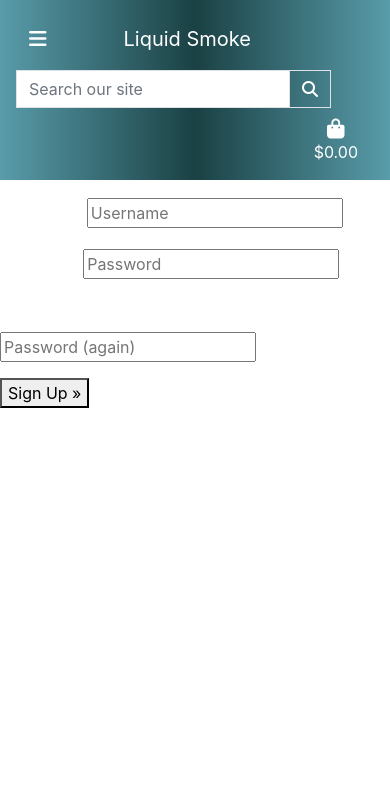
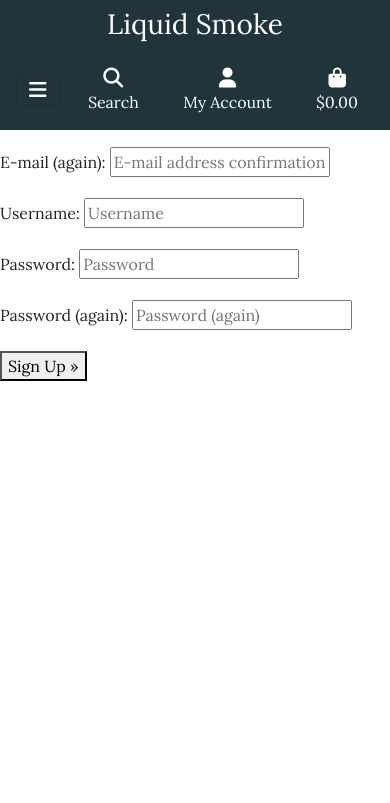
Before and after one commit to EddieStn/liquid-smoke, a Django app: page /accounts/signup/ in a window 390 px wide. Shown: the top 803 px of the page. Run offline with Django 3.2, Linux system fonts and the light colour scheme; parts of the project's set-up code (start-up, migrations or seed data) failed here and were passed over; some libraries are stand-ins or nearby versions.

Commit message:
Redo nav bar with added desktop/mobile headers

```diff
--- a/static/css/base.css
+++ b/static/css/base.css
@@ -3,19 +3,20 @@ html {
 }
 
 body {
-    height: calc(100vh - 2.5em);
-}
-.bg-nav {
-    background: rgb(89,156,170);
-    background: linear-gradient(90deg, rgba(89,156,170,1) 0%, rgba(26,65,68,1) 50%, rgba(89,156,170,1) 100%);
+    height: calc(100vh - 200px);
+    font-family: 'Lora', serif;
 }
 
-.font-white {
-    color: white !important;
+.bg-nav {
+    background: rgb(33, 52, 58);
 }
 
 .bg-white {
     background-color: white;
+}
+
+.logo {
+    width: fit-content;
 }
 
 .account-link {
@@ -28,15 +29,42 @@ body {
     color: rgb(33, 52, 58) !important;
 }
 
-.menu-item {
-    padding: 0.5em;
-}
 .menu-item:hover {
     background-color: rgb(33, 52, 58);
+}
+
+.nav-link {
+    padding: 0.5rem;
+}
+
+.nav-cat {
+    border: 1px outset white ;
+}
+
+.nav-cat:hover {
+    border: 1px inset white ;
+}
+
+.dropdown-menu {
+    border: 1px solid black !important;
+}
+
+.dropdown-item:hover {
+    background-color: rgb(33, 52, 58);
+    text-decoration: underline;
 }
 
 @media (max-width: 992px) {
     .account-link {
         display: block;
     }
+
+    .nav-cat {
+        border: none;
+    }
+
+    .nav-cat:hover {
+        border: none;
+    }
+
 }
--- a/templates/base.html
+++ b/templates/base.html
@@ -14,6 +14,7 @@
   {% block corecss %}
   <link rel="stylesheet" href="https://cdn.jsdelivr.net/npm/bootstrap@4.6.2/dist/css/bootstrap.min.css"
     integrity="sha384-xOolHFLEh07PJGoPkLv1IbcEPTNtaed2xpHsD9ESMhqIYd0nLMwNLD69Npy4HI+N" crossorigin="anonymous">
+  <link href="https://fonts.googleapis.com/css2?family=Lora&display=swap" rel="stylesheet">
   <link rel="stylesheet" href="{% static 'css/base.css' %}">
   {% endblock %}
 
@@ -29,67 +30,57 @@
   <title>Liquid Smoke {% block extra_title %}{% endblock %}</title>
 </head>
 
-<body class="font-white">
-  <header class="container-fluid fixed-top bg-nav p-0">
-    <nav class="navbar navbar-expand-lg font-white">
-      <button class="navbar-toggler" type="button" data-toggle="collapse" data-target="#navbarSupportedContent" aria-controls="navbarSupportedContent" aria-expanded="false" aria-label="Toggle navigation">
-        <span><i class="fa-solid fa-bars font-white"></i></span>
-      </button>
-      <a class="navbar-brand font-white ml-5 mr-auto p-3" href="#">Liquid Smoke</a>
-      <form class="form d-flex" method="GET" action="">
+<body>
+  <header class="container-fluid fixed-top bg-nav">
+    <div id="topnav" class="row pt-lg-2 d-none d-lg-flex">
+      <div class="col-12 col-lg-4 my-auto pl-5 py-lg-0 text-center text-lg-left">
+        <a href="{% url 'home' %}" class="nav-link logo">
+          <h2 class="text-white my-0">Liquid Smoke</h2>
+        </a>
+      </div>
+      <div class="col-12 col-lg-4 my-auto py-1 py-lg-0">
+        <form method="GET" action="#">
           <div class="input-group w-100">
-          <input class="form-control me-2 border border-black rounded-0" type="text" name="q"
+            <input class="form-control border border-black rounded-0" type="text" name="q"
               placeholder="Search our site">
             <div class="input-group-append">
-            <button class="form-control form-control btn border border-black rounded-0" type="submit">
+              <button class="form-control btn btn-black border border-black rounded-0" type="submit">
                 <span class="icon">
-                <i class="fas fa-search font-white"></i>
+                  <i class="fas fa-search text-white"></i>
                 </span>
               </button>
             </div>
           </div>
         </form>
-      <div class="collapse navbar-collapse" id="navbarSupportedContent">
-        <ul class="navbar-nav ml-auto mr-3">
-          <li class="nav-item dropdown menu-item">
-            <a class="nav-link font-white" href="#" role="button" data-toggle="dropdown" aria-expanded="false">
-              Candles
+      </div>
+      <div class="col-12 col-lg-4 my-auto py-1 py-lg-0">
+        <ul class="list-inline list-unstyled text-center text-lg-right my-0">
+          <li class="list-inline-item dropdown">
+            <a class="text-black nav-link" href="#" id="user-options" data-toggle="dropdown" aria-haspopup="true"
+              aria-expanded="false">
+              <div class="text-center">
+                <div><i class="fas fa-user fa-lg text-white"></i></div>
+                <p class="my-0 text-white">My Account</p>
+              </div>
             </a>
-          </li>
-          <li class="nav-item dropdown menu-item">
-            <a class="nav-link font-white" href="#" role="button" data-toggle="dropdown" aria-expanded="false">
-              Essential Oils
-            </a>
-          </li>
-          <li class="nav-item dropdown menu-item">
-            <a class="nav-link font-white" href="#" role="button" data-toggle="dropdown" aria-expanded="false">
-              Specials
-            </a>
-          </li>
-          <li class="nav-item dropdown menu-item">
-            <a class="nav-link font-white" href="#" role="button" data-toggle="dropdown" aria-expanded="false">
-              All products
-            </a>
-          </li>
-          <li class="nav-item dropdown menu-item mx-lg-3"><i class="fas fa-user fa-lg"></i>
+            <div class="dropdown-menu bg-nav" aria-labelledby="user-options">
               {% if request.user.is_authenticated %}
               {% if request.user.is_superuser %}
-                  <a href="#" class="nav-link font-white account-link">Product Management</a>
+              <a href="{% url 'add_product' %}" class="dropdown-item text-white">Product Management</a>
               {% endif %}
-              <a href="#" class="nav-link font-white account-link">My Profile</a>
-              <a href="{% url 'account_logout' %}" class="nav-link font-white account-link">Logout</a>
+              <a href="{% url 'profile' %}" class="dropdown-item text-white">My Profile</a>
+              <a href="{% url 'account_logout' %}" class="dropdown-item text-white">Logout</a>
               {% else %}
-              <a href="{% url 'account_login' %}" class="nav-link font-white account-link">Sign In</a>
-              <span>or</span>
-              <a href="{% url 'account_signup' %}" class="nav-link font-white account-link">Register</a>
+              <a href="{% url 'account_login' %}" class="dropdown-item text-white">Login</a>
+              <a href="{% url 'account_signup' %}" class="dropdown-item text-white">Register</a>
               {% endif %}
+            </div>
           </li>
-        </ul>
-      </div>
-      <a class="{% if grand_total %}text-info font-weight-bold{% else %}text-black{% endif %} nav-link bag font-white ml-auto" href="#">
+          <li class="list-inline-item">
+            <a class="{% if grand_total %}text-info font-weight-bold{% else %}text-black{% endif %} nav-link" href="#">
               <div class="text-center">
-            <div><i class="fas fa-shopping-bag fa-lg"></i></div>
-            <p class="my-0">
+                <div><i class="fas fa-shopping-bag fa-lg text-white"></i></div>
+                <p class="my-0 text-white">
                   {% if grand_total %}
                   ${{ grand_total|floatformat:2 }}
                   {% else %}
@@ -98,8 +89,30 @@
                 </p>
               </div>
             </a>
+          </li>
+        </ul>
+      </div>
+    </div>
+    <div class="row">
+      <div class="mx-auto">
+        <a href="{% url 'home' %}" class="nav-link">
+          <h3 class="text-white my-0 text-center text-align-center d-lg-none">Liquid Smoke</h3>
+        </a>
+      </div>
+      <nav class="navbar navbar-expand-lg navbar-light w-100">
+        <button class="navbar-toggler" type="button" data-toggle="collapse" data-target="#main-nav"
+          aria-controls="main-nav" aria-expanded="false" aria-label="Toggle navigation">
+          <span><i class="fa-solid fa-bars text-white"></i></span>
+        </button>
+        {% include 'includes/mobile-top-header.html' %}
+        {% include 'includes/desktop-top-header.html' %}
       </nav>
+    </div>
   </header>
+
+
+
+
 
   {% if messages %}
   <div class="message-container"></div>
--- /dev/null
+++ b/templates/includes/desktop-top-header.html
@@ -0,0 +1,28 @@
+<div class="collapse navbar-collapse" id="main-nav">
+    <ul class="navbar-nav w-auto mx-auto">
+        <li class="nav-item dropdown">
+            <a class="nav-cat text-white nav-link text-black mr-5" href="#" id="all-products-link"
+                data-toggle="dropdown" aria-haspopup="true" aria-expanded="false">
+                Candles
+            </a>
+        </li>
+        <li class="nav-item dropdown">
+            <a class="nav-cat text-white nav-link text-black mr-5" href="#" id="all-products-link"
+                data-toggle="dropdown" aria-haspopup="true" aria-expanded="false">
+                Essential Oils
+            </a>
+        </li>
+        <li class="nav-item dropdown">
+            <a class="nav-cat text-white nav-link text-black mr-5" href="#" id="all-products-link"
+                data-toggle="dropdown" aria-haspopup="true" aria-expanded="false">
+                Specials
+            </a>
+        </li>
+        <li class="nav-item dropdown">
+            <a class="nav-cat text-white nav-link text-black mr-5" href="#" id="all-products-link"
+                data-toggle="dropdown" aria-haspopup="true" aria-expanded="false">
+                All products
+            </a>
+        </li>
+    </ul>
+</div>
--- /dev/null
+++ b/templates/includes/mobile-top-header.html
@@ -0,0 +1,61 @@
+<li class="list-inline-item">
+    <a class="text-black nav-link d-block d-lg-none" href="#" id="mobile-search" data-toggle="dropdown"
+        aria-haspopup="true" aria-expanded="false">
+        <div class="text-center">
+            <div><i class="fas fa-search fa-lg text-white"></i></div>
+            <p class="my-0 text-white">Search</p>
+        </div>
+    </a>
+    <div class="dropdown-menu border-0 w-100 p-3 rounded-0 my-0" aria-labelledby="mobile-search">
+        <form class="form" method="GET" action="">
+            <div class="input-group w-100">
+                <input class="form-control border border-black rounded-0" type="text" name="q"
+                    placeholder="Search our site">
+                <div class="input-group-append">
+                    <button class="form-control form-control btn btn-black border border-black rounded-0" type="submit">
+                        <span class="icon">
+                            <i class="fas fa-search text-white mobile-nav-item"></i>
+                        </span>
+                    </button>
+                </div>
+            </div>
+        </form>
+    </div>
+</li>
+
+<li class="list-inline-item dropdown">
+    <a class="text-black nav-link d-block d-lg-none" href="#" id="user-options" data-toggle="dropdown"
+        aria-haspopup="true" aria-expanded="false">
+        <div class="text-center">
+            <div><i class="fas fa-user fa-lg text-white mobile-nav-item"></i></div>
+            <p class="my-0 text-white mobile-nav-item  bg-nav">My Account</p>
+        </div>
+    </a>
+    <div class="dropdown-menu border-0  bg-nav" aria-labelledby="user-options">
+        {% if request.user.is_authenticated %}
+            {% if request.user.is_superuser %}
+                <a href="#" class="dropdown-item text-white">Product Management</a>
+            {% endif %}
+                <a href="" class="dropdown-item">My Profile</a>
+                <a href="{% url 'account_logout' %}" class="dropdown-item text-white">Logout</a>
+            {% else %}
+                <a href="{% url 'account_signup' %}" class="dropdown-item text-white">Register</a>
+                <a href="{% url 'account_login' %}" class="dropdown-item text-white">Login</a>
+        {% endif %}
+    </div>
+</li>
+<li class="list-inline-item">
+    <a class="{% if grand_total %}text-primary font-weight-bold{% else %}text-black{% endif %} nav-link d-block d-lg-none"
+        href="#">
+        <div class="text-center">
+            <div><i class="fas fa-shopping-bag fa-lg text-white"></i></div>
+            <p class="my-0 text-white">
+                {% if grand_total %}
+                    ${{ grand_total|floatformat:2 }}
+                {% else %}
+                    $0.00
+                {% endif %}
+            </p>
+        </div>
+    </a>
+</li>
```
Also changed, not shown: db.sqlite3. Lines whose indentation alone changed are shown as unchanged.
